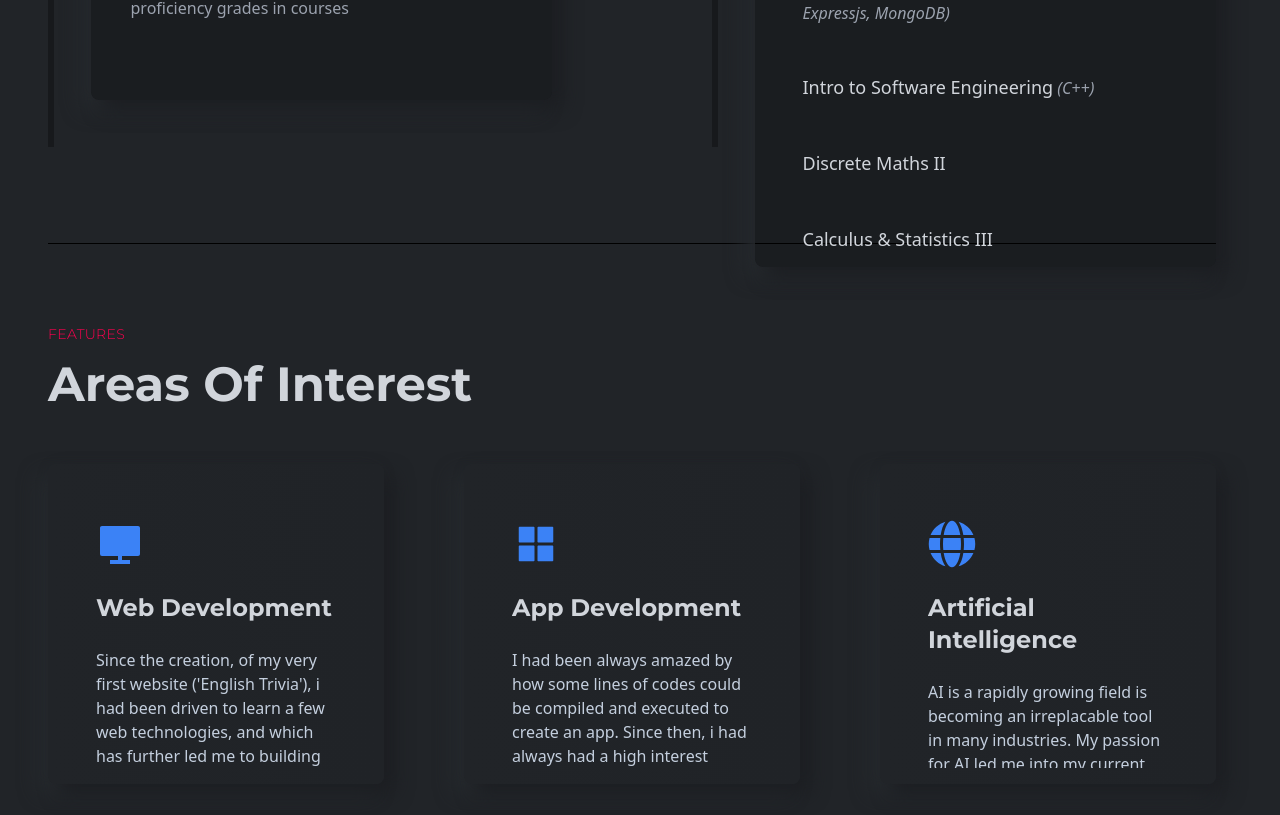
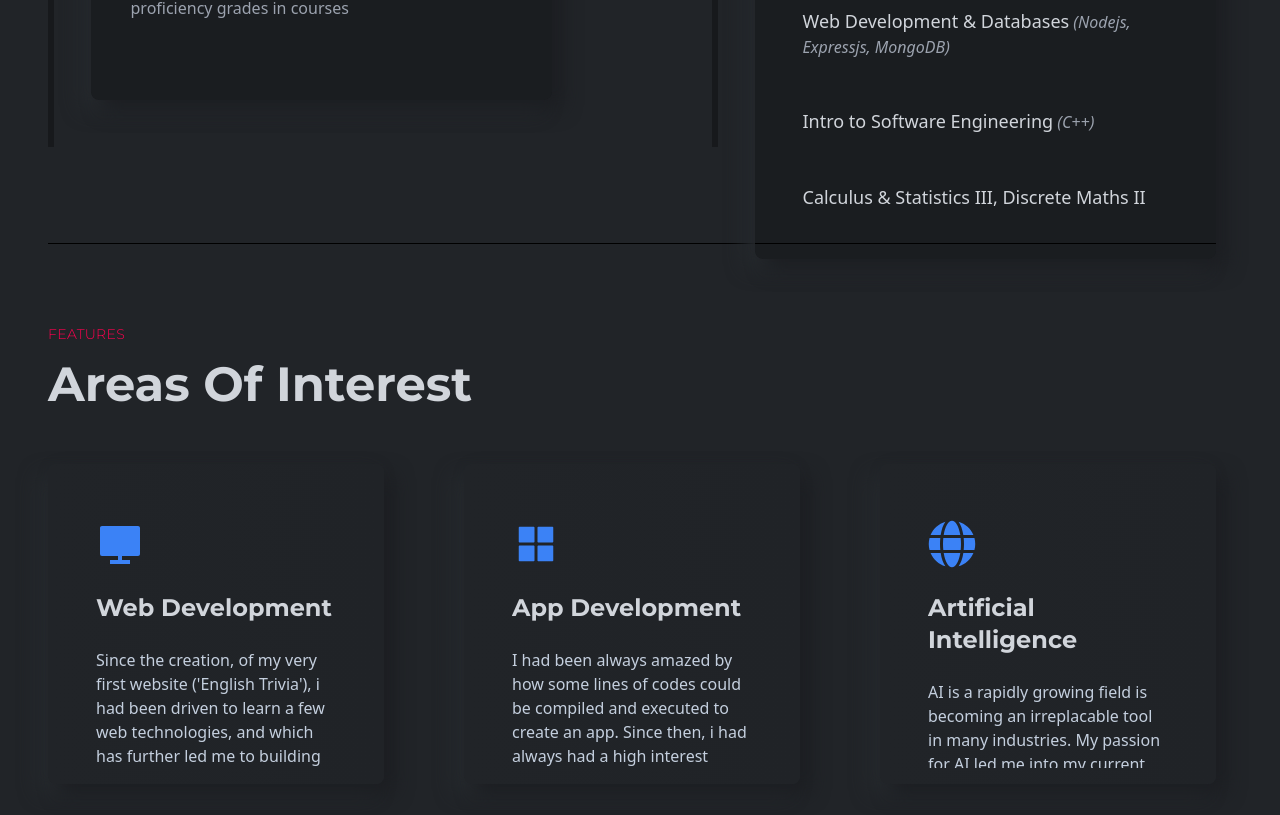
Before and after one commit to rapha-pro/MyPortfolio, a React (Create React App) app: page / in a window 1280 px wide. Shown: the part 4885-5700 px from the top of the page. Built offline with nearby package versions, Linux system fonts and the light colour scheme; a web font is replaced by a local one.

Commit message:
Modified Second year card to adjust height

```diff
--- a/src/components/resume/Education.js
+++ b/src/components/resume/Education.js
@@ -20,8 +20,7 @@ function Education () {
         "Abstract Data Types and Algorithms": ["Java", "A+"],
         "Web Development & Databases": ["Nodejs, Expressjs, MongoDB", "A+"],
         "Intro to Software Engineering": ["C++", "A+"],
-        "Discrete Maths II": ["", "A+"],
-        "Calculus & Statistics III": ["", "A+"]
+        "Calculus & Statistics III, Discrete Maths II": ["", "A+"]
 
     }
 
```
